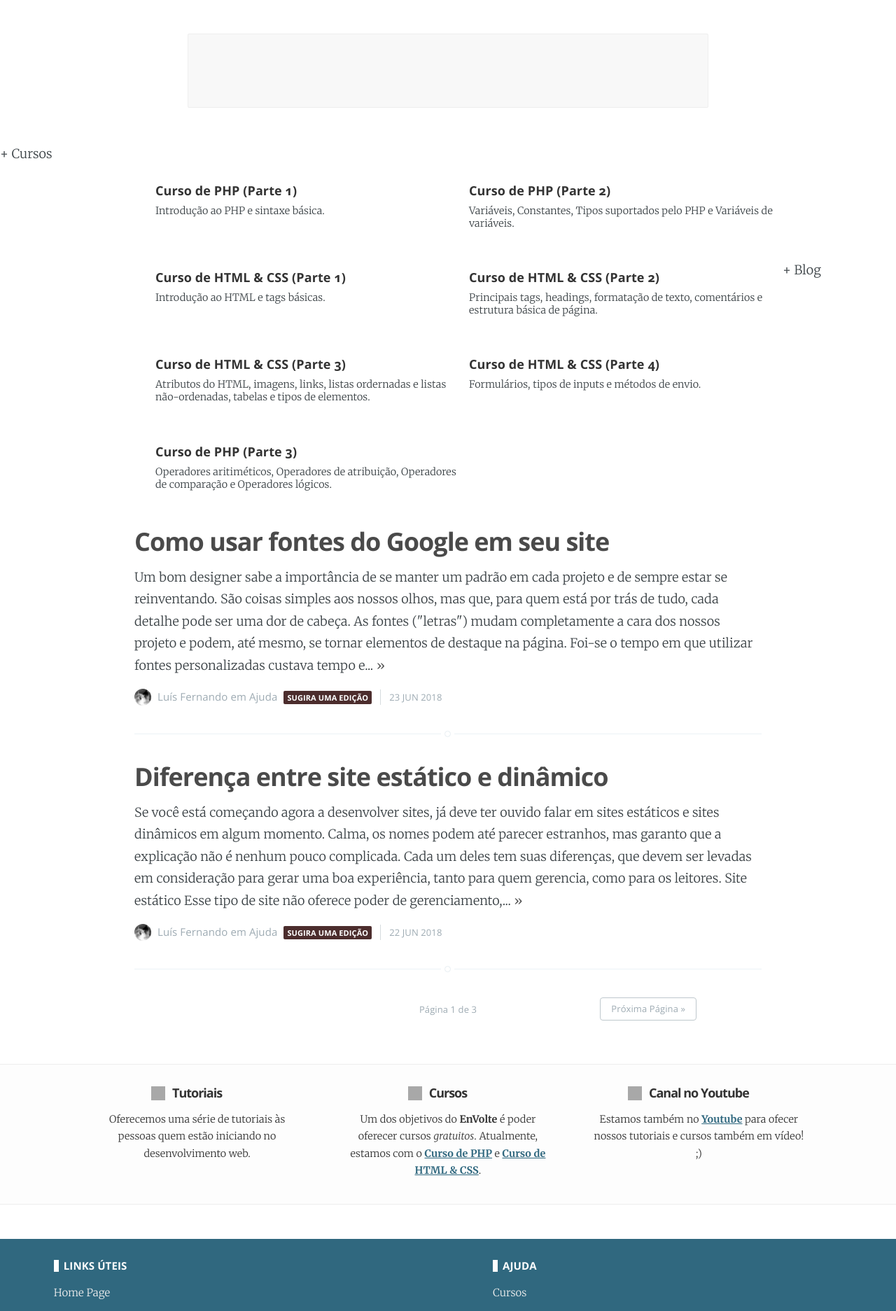
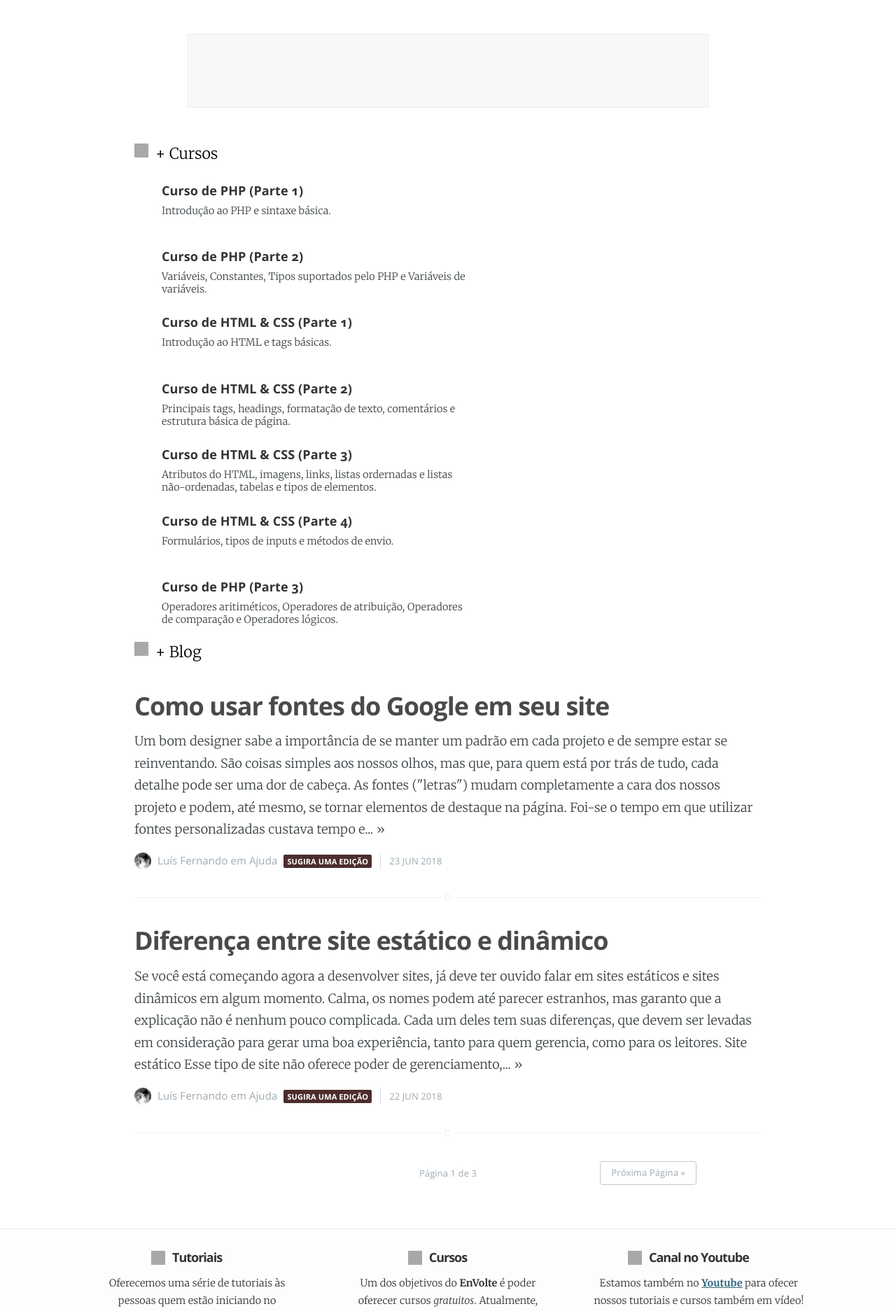
Before and after one commit to EnVolte/envolte.github.io, a Jekyll site: the page built from index.html, in a window 1280 px wide. Shown: the part 587-2460 px from the top of the page at 70% size. Built offline with Jekyll 4.4.1, drawn with Linux system fonts in a browser that asks for light colours; the list of posts is cut into pages by our own code; grey boxes are pictures that could not be loaded.

Commit message:
Update screen.css

```diff
--- a/assets/css/screen.css
+++ b/assets/css/screen.css
@@ -1824,10 +1824,10 @@
 #right {width: 30%; float: right; position: relative;}
 #right:hover p, #right:hover h2 {color: #000;}
 
-h3.titlep {width: 70%; margin: 0px auto; font-size: 1.2em; color: #000;}
-h3.titlep span.ico {width: 20px; height: 20px; background-size: 20px; margin-top: 1px; margin-left: 0px; margin-right: 10px; display: block; opacity: 0.9;}
+.titlep {width: 70%; margin: 0px auto; font-size: 1.2em; color: #000; position: relative;}
+.titlep span.ico {float: left; width: 20px; height: 20px; background-size: 20px; margin-top: 1px; margin-left: 0px; margin-right: 10px; display: block; opacity: 0.9;}
 #alin {width: 70%; margin: 2rem auto 4rem; position: relative;}
 ul#curso {float: left; width: 100%; margin: 0px; position: relative; line-height: 1em;}
-ul#curso li {float: left; width: 50%; height: 110px; font-size: auto; list-style: none;}
+ul#curso li {float: left; width: 50%; height: 80px; padding: 0 1%; font-size: auto; list-style: none;}
 ul#curso li a {color: #333; text-decoration: none; font-family: Open Sans; font-weight: bold;}
 ul#curso li p {margin-top: 10px; font-size: 0.8em;}
```
